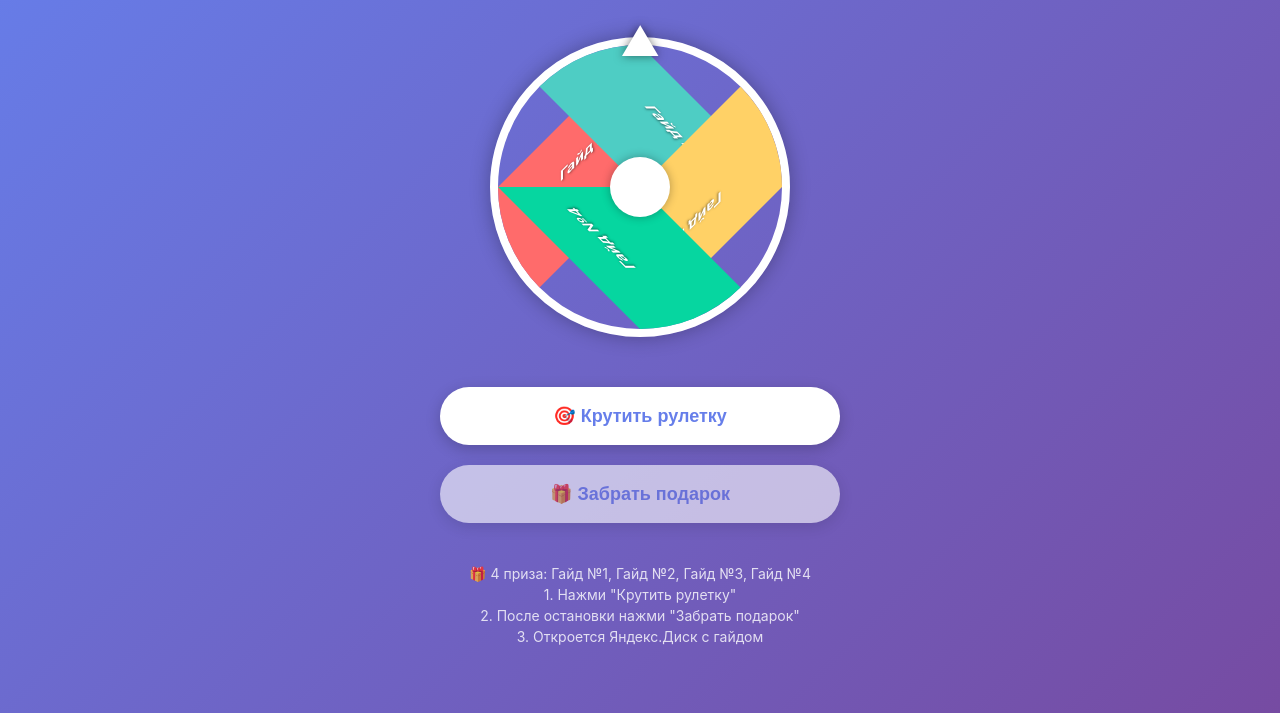
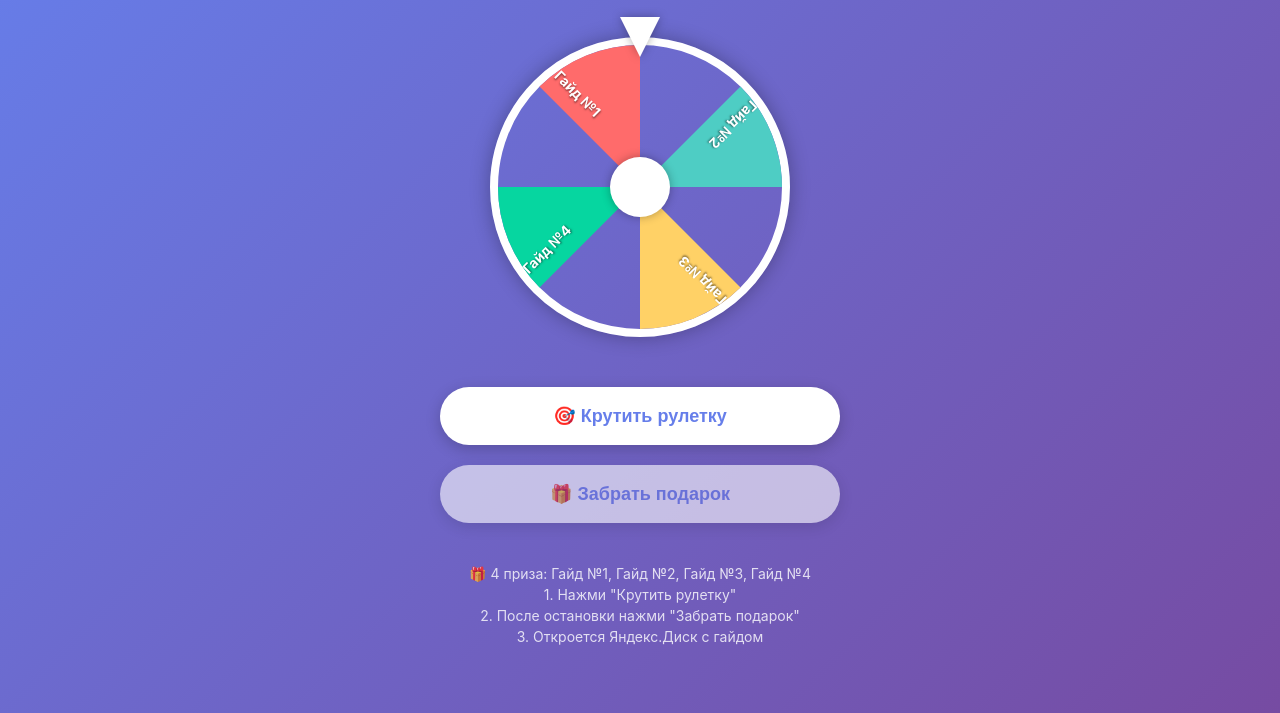
Before and after one commit to igoryanpro/test_nsa, a plain HTML site: page index.html in a window 1280 px wide. Shown: the part 87-800 px from the top of the page. Drawn offline with Linux system fonts and the light colour scheme; a script that the page names is missing.

Commit message:
Update index.html

```diff
--- a/index.html
+++ b/index.html
@@ -43,47 +43,59 @@
         .wheel {
             width: 100%;
             height: 100%;
+            position: relative;
             border-radius: 50%;
-            position: relative;
             overflow: hidden;
             border: 8px solid #fff;
             box-shadow: 0 0 20px rgba(0,0,0,0.3);
             transition: transform 4s cubic-bezier(0.17, 0.67, 0.83, 0.67);
         }
 
-        .wheel-item {
+        /* Правильные секции рулетки */
+        .wheel-segment {
             position: absolute;
             width: 50%;
             height: 50%;
-            transform-origin: 100% 100%;
+            transform-origin: bottom right;
             left: 0;
             top: 0;
+        }
+
+        .segment-content {
+            position: absolute;
+            width: 100%;
+            height: 100%;
+            background: var(--segment-color);
+            clip-path: polygon(0 0, 100% 0, 100% 100%);
             display: flex;
             align-items: center;
             justify-content: center;
-            padding-left: 40px;
-            padding-bottom: 40px;
+        }
+
+        .segment-text {
+            position: absolute;
+            transform: rotate(45deg);
             font-weight: bold;
             font-size: 14px;
+            color: white;
             text-shadow: 1px 1px 2px rgba(0,0,0,0.5);
+            width: 80px;
+            text-align: center;
+            margin-top: 40px;
+            margin-left: 40px;
         }
 
-        .wheel-item:nth-child(1) {
-            transform: rotate(0deg) skewY(-45deg);
-            background: #FF6B6B;
-        }
-        .wheel-item:nth-child(2) {
-            transform: rotate(90deg) skewY(-45deg);
-            background: #4ECDC4;
-        }
-        .wheel-item:nth-child(3) {
-            transform: rotate(180deg) skewY(-45deg);
-            background: #FFD166;
-        }
-        .wheel-item:nth-child(4) {
-            transform: rotate(270deg) skewY(-45deg);
-            background: #06D6A0;
-        }
+        /* Позиционируем секции */
+        .segment-1 { transform: rotate(0deg); }
+        .segment-2 { transform: rotate(90deg); }
+        .segment-3 { transform: rotate(180deg); }
+        .segment-4 { transform: rotate(270deg); }
+
+        /* Цвета секций */
+        .segment-1 .segment-content { --segment-color: #FF6B6B; }
+        .segment-2 .segment-content { --segment-color: #4ECDC4; }
+        .segment-3 .segment-content { --segment-color: #FFD166; }
+        .segment-4 .segment-content { --segment-color: #06D6A0; }
 
         .wheel-center {
             position: absolute;
@@ -103,16 +115,13 @@
             top: -20px;
             left: 50%;
             transform: translateX(-50%);
-            width: 40px;
-            height: 40px;
+            width: 0;
+            height: 0;
+            border-left: 20px solid transparent;
+            border-right: 20px solid transparent;
+            border-top: 40px solid white;
             z-index: 20;
-        }
-
-        .pointer:before {
-            content: '▲';
-            font-size: 40px;
-            color: white;
-            text-shadow: 0 0 10px rgba(0,0,0,0.5);
+            filter: drop-shadow(0 0 5px rgba(0,0,0,0.3));
         }
 
         button {
@@ -131,7 +140,11 @@
         }
 
         button:hover { transform: translateY(-2px); }
-        button:disabled { opacity: 0.6; cursor: not-allowed; }
+        button:disabled {
+            opacity: 0.6;
+            cursor: not-allowed;
+            transform: none !important;
+        }
 
         .prize-display {
             margin-top: 30px;
@@ -140,9 +153,27 @@
             border-radius: 15px;
             backdrop-filter: blur(10px);
             display: none;
+            animation: fadeIn 0.5s ease;
         }
 
         .prize-display.show { display: block; }
+
+        .loading {
+            display: none;
+            margin-top: 20px;
+        }
+
+        .loading.show { display: block; }
+
+        .spinner {
+            width: 40px;
+            height: 40px;
+            border: 4px solid rgba(255,255,255,0.3);
+            border-radius: 50%;
+            border-top-color: white;
+            animation: spin 1s linear infinite;
+            margin: 0 auto;
+        }
 
         .instructions {
             margin-top: 30px;
@@ -151,9 +182,20 @@
             line-height: 1.5;
         }
 
+        /* Анимации */
         @keyframes fadeIn {
             from { opacity: 0; transform: translateY(10px); }
             to { opacity: 1; transform: translateY(0); }
+        }
+
+        @keyframes spin {
+            from { transform: rotate(0deg); }
+            to { transform: rotate(360deg); }
+        }
+
+        @keyframes wheelSpin {
+            0% { transform: rotate(0deg); }
+            100% { transform: rotate(1080deg); }
         }
     </style>
 </head>
@@ -167,22 +209,39 @@
         <div class="wheel-container">
             <div class="pointer"></div>
             <div class="wheel" id="wheel">
-                <div class="wheel-item">Гайд №1</div>
-                <div class="wheel-item">Гайд №2</div>
-                <div class="wheel-item">Гайд №3</div>
-                <div class="wheel-item">Гайд №4</div>
+                <div class="wheel-segment segment-1">
+                    <div class="segment-content"></div>
+                    <div class="segment-text">Гайд №1</div>
+                </div>
+                <div class="wheel-segment segment-2">
+                    <div class="segment-content"></div>
+                    <div class="segment-text">Гайд №2</div>
+                </div>
+                <div class="wheel-segment segment-3">
+                    <div class="segment-content"></div>
+                    <div class="segment-text">Гайд №3</div>
+                </div>
+                <div class="wheel-segment segment-4">
+                    <div class="segment-content"></div>
+                    <div class="segment-text">Гайд №4</div>
+                </div>
                 <div class="wheel-center"></div>
             </div>
         </div>
 
         <div class="buttons">
-            <button id="spinButton" onclick="spinWheel()">🎯 Крутить рулетку</button>
-            <button id="claimButton" onclick="claimPrize()" disabled>🎁 Забрать подарок</button>
+            <button id="spinButton">🎯 Крутить рулетку</button>
+            <button id="claimButton" disabled>🎁 Забрать подарок</button>
         </div>
 
         <div class="prize-display" id="prizeDisplay">
             <div class="prize-title" id="prizeText"></div>
             <p>Нажмите "Забрать подарок", чтобы перейти к гайду</p>
+        </div>
+
+        <div class="loading" id="loading">
+            <div class="spinner"></div>
+            <p style="margin-top: 10px;">Перенаправляем на Яндекс.Диск...</p>
         </div>
 
         <div class="instructions">
```
